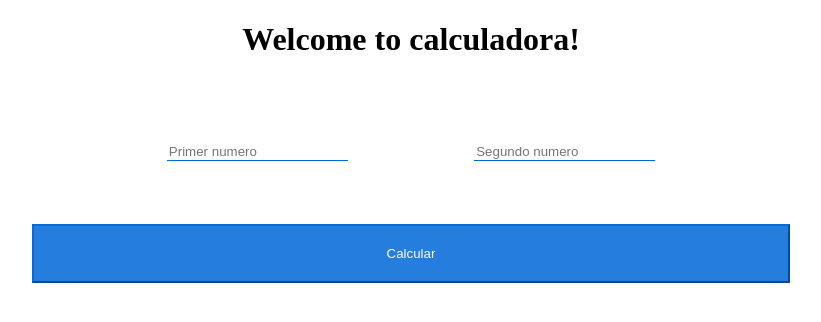
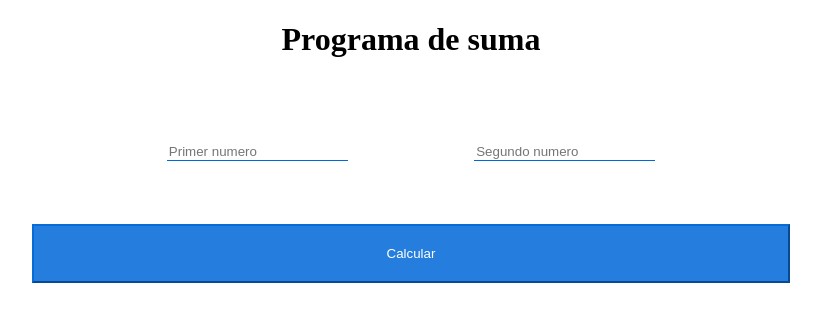
Before and after one commit to leonardo1497/calculadora-travis, an Angular app: page / in a window 1280 px wide. Shown: the top 322 px of the page, without its empty margins (229-1050 px from the left). Built offline with nearby package versions, Linux system fonts and the light colour scheme.

Commit message:
change app html

```diff
--- a/src/app/app.component.html
+++ b/src/app/app.component.html
@@ -1,5 +1,5 @@
 <div style="text-align:center">
-  <h1>Welcome to calculadora!</h1>
+  <h1>Programa de suma</h1>
   <input type="number"  class="form-control" id="firstNumber"  placeholder="Primer numero" class="form-control" #first>
   <input type="number" class="form-control" id="secondNumber"  placeholder="Segundo numero" class="form-control" #second>
   <br>
```
